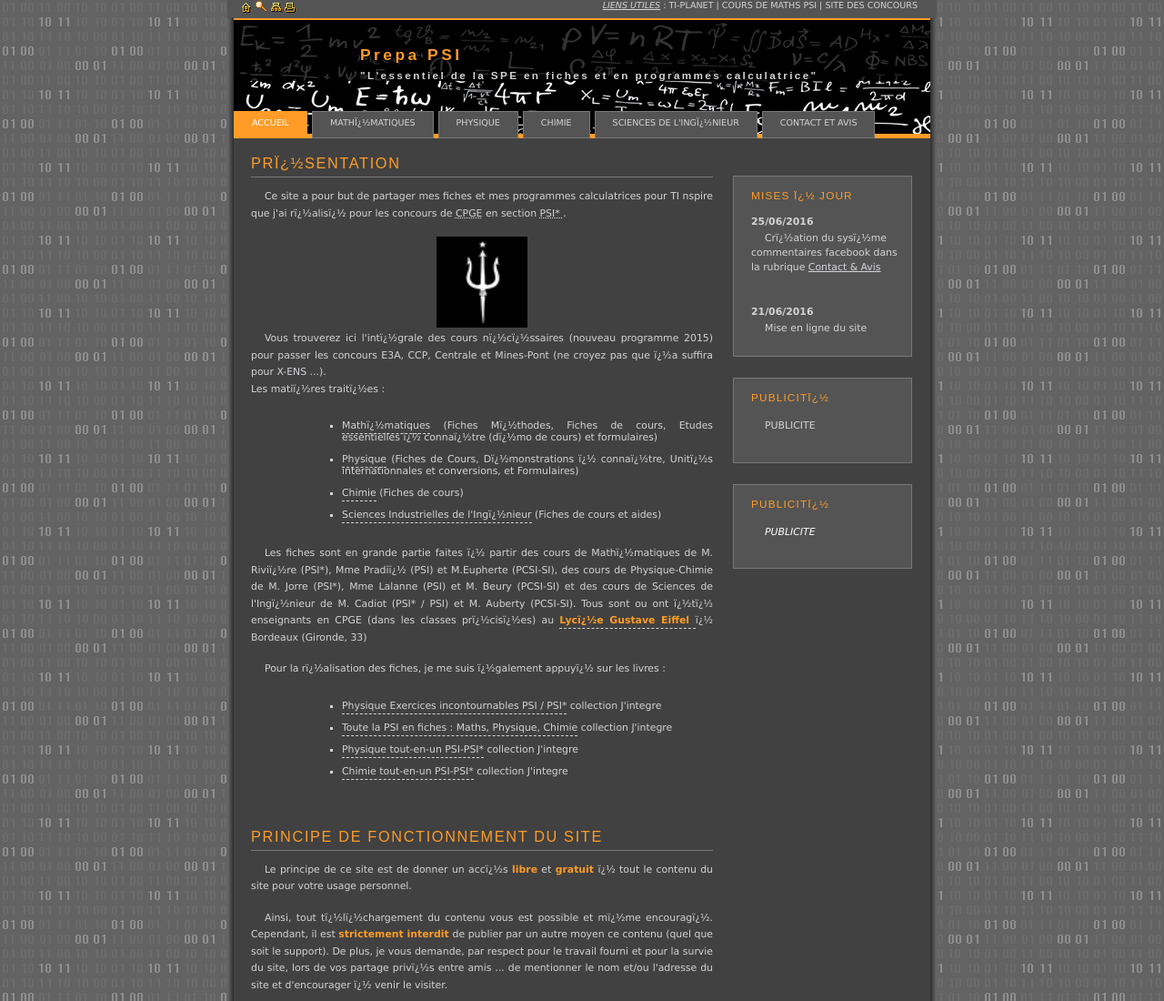
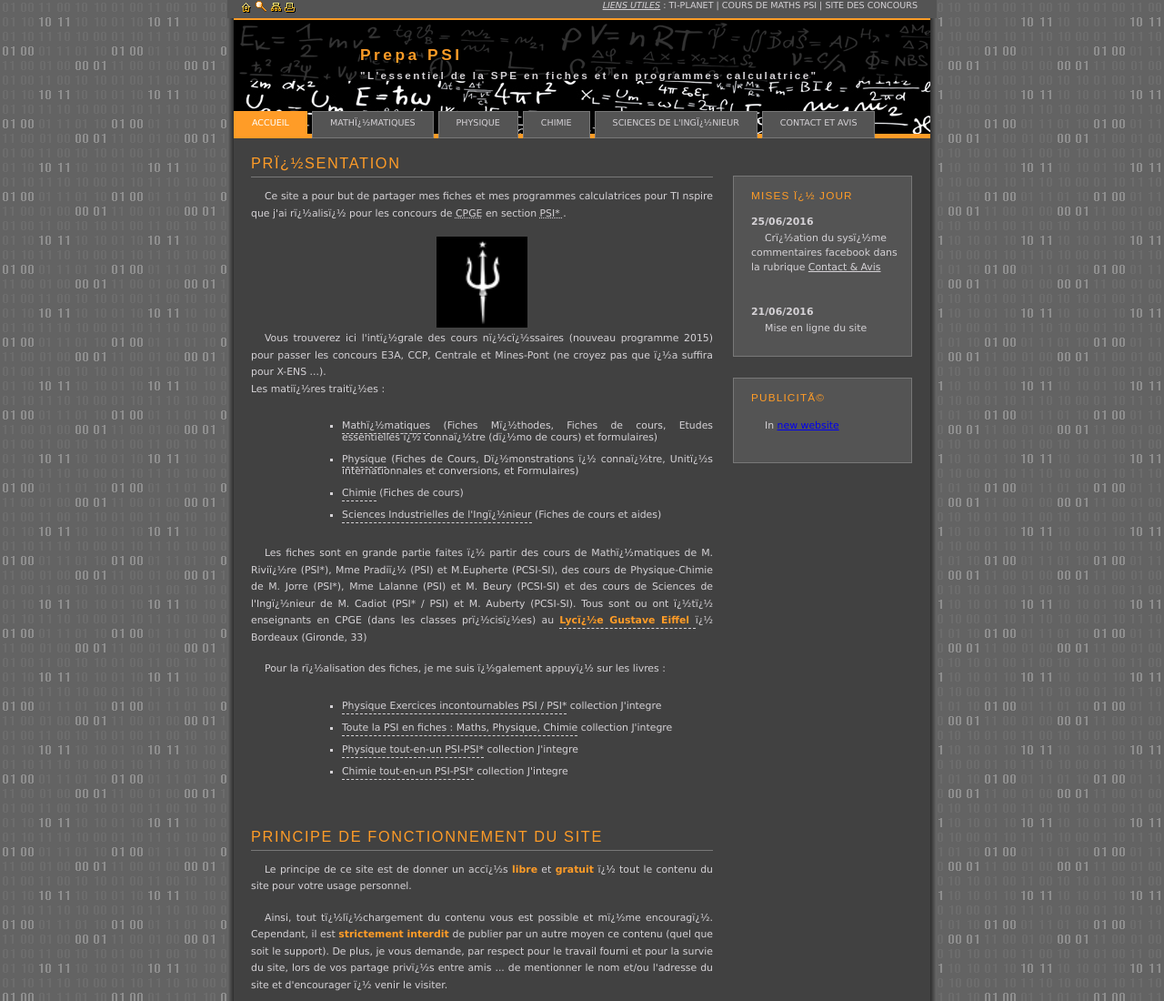
Before and after one commit to CyrilBataillie/PrepaPsi, a website: page index_old.html in a window 1280 px wide. Shown: the top 1100 px of the page at 91% size. Drawn offline with Linux system fonts and the light colour scheme.

Commit message:
Add advertisement

```diff
--- a/index_old.html
+++ b/index_old.html
@@ -41,8 +41,7 @@
             </p>
             <div id="links">
                 <em style="text-decoration:underline">Liens utiles</em> : <a href="https://tiplanet.org/forum/portal.php" target="_blank">TI-Planet</a> | <a href="http://lavau.pagesperso-orange.fr/psipc.htm" target="_blank">Cours de maths PSI</a> |
-                <a
-                    href="https://www.scei-concours.fr/" target="_blank">Site des concours</a>
+                <a href="https://www.scei-concours.fr/" target="_blank">Site des concours</a>
             </div>
         </div>
 
@@ -80,16 +79,9 @@
 
 
                 <div class="pub">
-                    <h1>Publicit�</h1>
-                    <p>
-                        PUBLICITE
-                    </p>
-                </div>
-                <div class="pub">
-                    <h1>Publicit�</h1>
-                    <p>
-                        <a href="http://qesdhg.free.fr/" style="text-decoration:none;color:white;"><em>PUBLICITE</em></a>
-                    </p>
+                    <h1>Publicité</h1>
+                    <p>In <a href="http://prepa.psi.free.fr">new website</a></p>
+
                 </div>
             </div>
 
@@ -126,7 +118,8 @@
                     Pour la r�alisation des fiches, je me suis �galement appuy� sur les livres :
                     <ul style="margin-left: 100px;">
                         <li><a href="http://www.dunod.com/sciences-techniques/sciences-fondamentales/physique-et-astrophysique/classes-preparatoires-paces/physique-exercices-in-4" target="_blank">Physique Exercices incontournables PSI / PSI*</a> collection
-                            J'integre</li>
+                            J'integre
+                        </li>
                         <li><a href="http://livre.fnac.com/a7340194/Daniel-Fredon-Toute-la-PSI-en-fiches-Maths-Physique-Chimie?oref=00000000-0000-0000-0000-000000000000&Origin=SEA_GOOGLE_PLA_BOOKS&adhce=crtdcvrt2014&mckv=XswQC8SY_dc&pcrid=64457382143&ectrans=1&gclid=Cj0KEQjw17i7BRC7toz5g5DM0tsBEiQAIt7nLDpHn1w7Woq-3XE_NLJnA-rLkGSY4kMTOs_Yd1FZMV0aAu9H8P8HAQ"
                                 target="_blank">Toute la PSI en fiches : Maths, Physique, Chimie</a> collection J'integre</li>
                         <li><a href="http://www.dunod.com/sciences-techniques/sciences-fondamentales/physique-et-astrophysique/classes-preparatoires-paces/physique-tout-en-un-psi" target="_blank">Physique tout-en-un PSI-PSI*</a> collection J'integre</li>
```
Also changed, not shown: index.html (+35 -3 lines), README.md.
